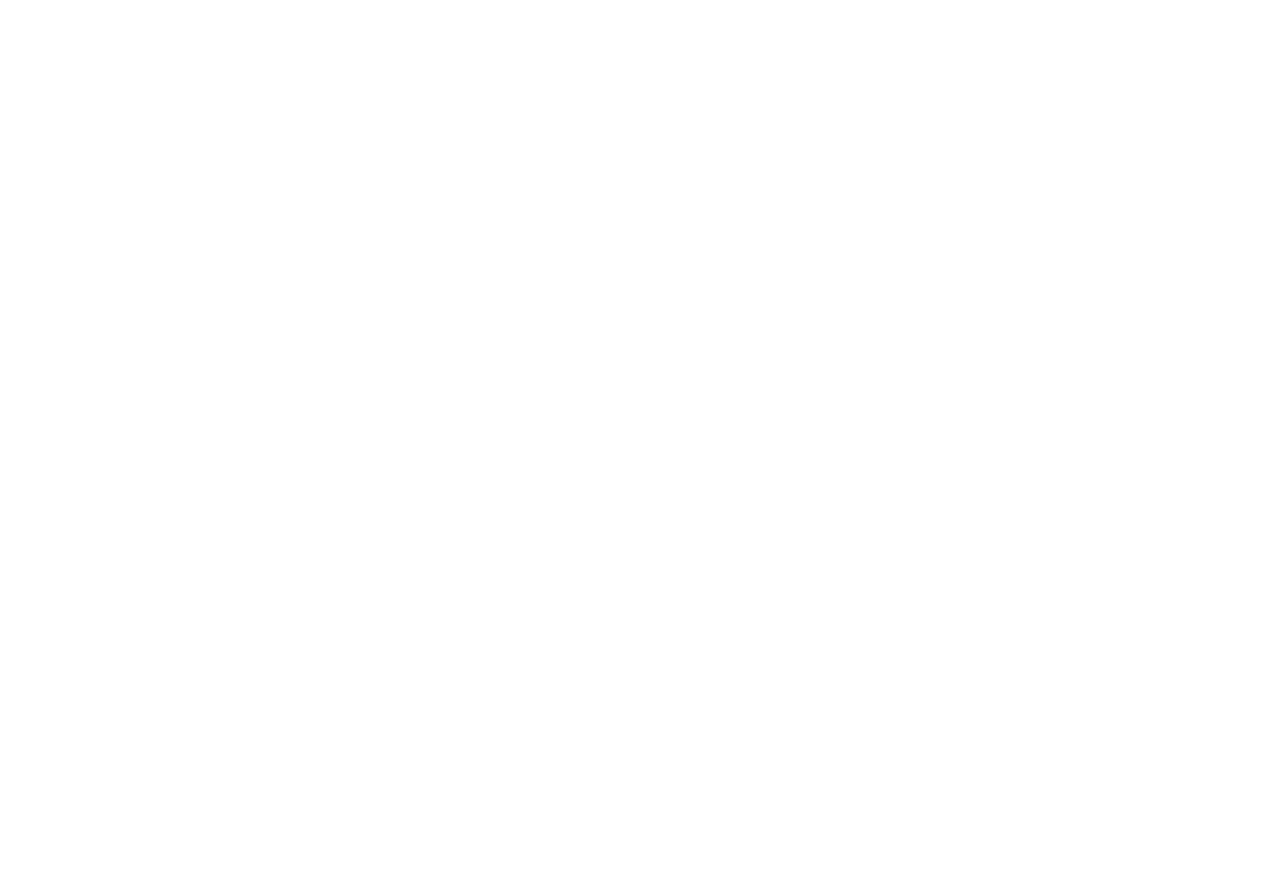
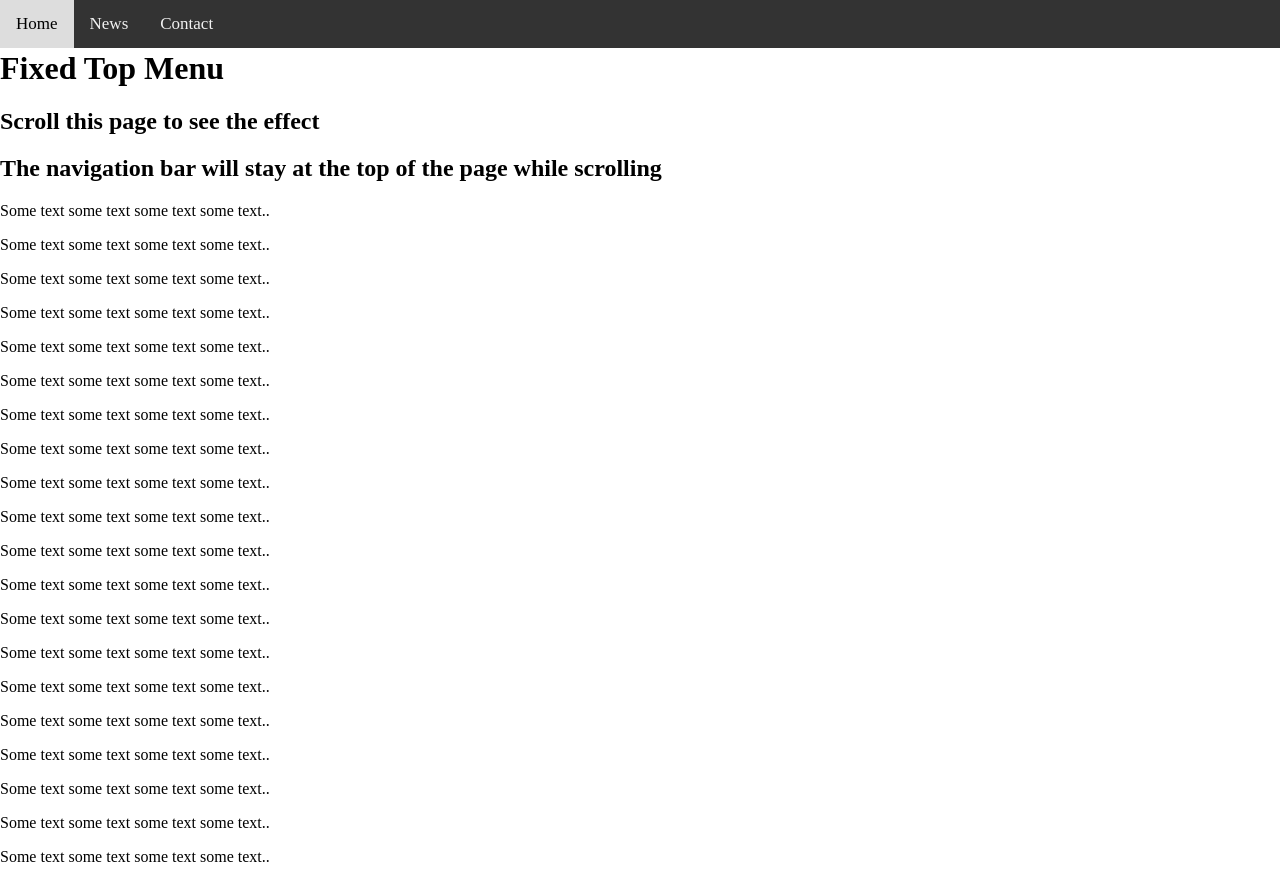
Before and after one commit to nico-qwer/Nico-s-Website, a plain HTML site: page index.html in a window 1280 px wide. Before the commit the page ends 800 px from the top, so only its background shows below. Drawn offline with Linux system fonts and the light colour scheme.

Commit message:
updates
added navigation bar to index.html, added a bunch of styles to the css file for the nav bar and added a title to the README

```diff
--- a/index.html
+++ b/index.html
@@ -3,10 +3,42 @@
 <head>
     <meta charset="UTF-8">
     <meta http-equiv="X-UA-Compatible" content="IE=edge">
-    <meta name="viewport" content="width=device-width, initial-scale=1.0">
+    <meta name="viewport" content="width=device-width, initial-scale=1">
     <title>Nico's website</title>
+    <link rel="stylesheet" href="style.css">
 </head>
 <body>
+    <div class="navbar">
+        <a href="#">Home</a>
+        <a href="#">News</a>
+        <a href="#">Contact</a>
+    </div>
+    <div class="main">
+        <h1>Fixed Top Menu</h1>
+        <h2>Scroll this page to see the effect</h2>
+        <h2>The navigation bar will stay at the top of the page while scrolling</h2>
+
+        <p>Some text some text some text some text..</p>
+        <p>Some text some text some text some text..</p>
+        <p>Some text some text some text some text..</p>
+        <p>Some text some text some text some text..</p>
+        <p>Some text some text some text some text..</p>
+        <p>Some text some text some text some text..</p>
+        <p>Some text some text some text some text..</p>
+        <p>Some text some text some text some text..</p>
+        <p>Some text some text some text some text..</p>
+        <p>Some text some text some text some text..</p>
+        <p>Some text some text some text some text..</p>
+        <p>Some text some text some text some text..</p>
+        <p>Some text some text some text some text..</p>
+        <p>Some text some text some text some text..</p>
+        <p>Some text some text some text some text..</p>
+        <p>Some text some text some text some text..</p>
+        <p>Some text some text some text some text..</p>
+        <p>Some text some text some text some text..</p>
+        <p>Some text some text some text some text..</p>
+        <p>Some text some text some text some text..</p>
+    </div>
 
 </body>
 </html>
--- a/style.css
+++ b/style.css
@@ -0,0 +1,30 @@
+body {margin:0;}
+
+.navbar {
+    overflow: hidden;
+    background-color: #333;
+    position: fixed;
+    top: 0;
+    width: 100%;
+  }
+
+  .navbar a {
+    float: left;
+    display: block;
+    color: #f2f2f2;
+    text-align: center;
+    padding: 14px 16px;
+    text-decoration: none;
+    font-size: 17px;
+    cursor: pointer;
+  }
+
+  .navbar a:hover {
+    background: #ddd;
+    color: black;
+    transition: 0.2s ease-in-out;
+  }
+
+  .main {
+    margin-top: 50px; /* Add a top margin to avoid content overlay */
+  }
```
Also changed, not shown: 1 other file.
